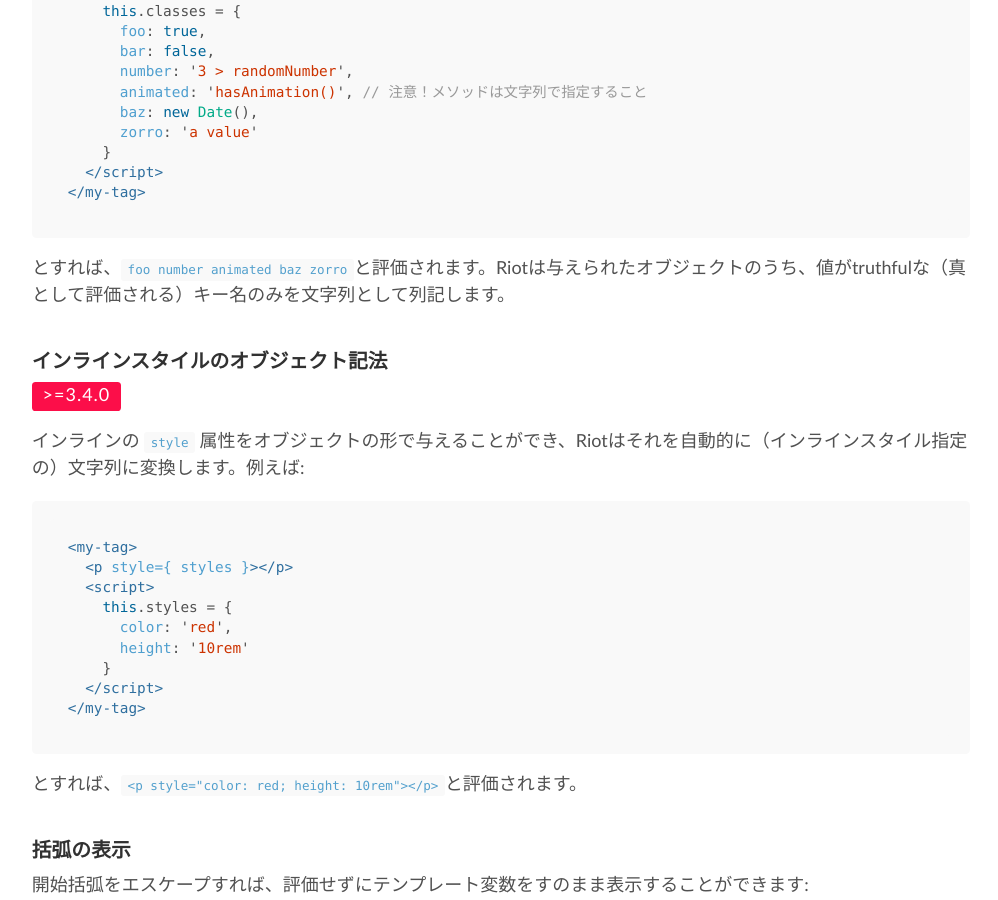
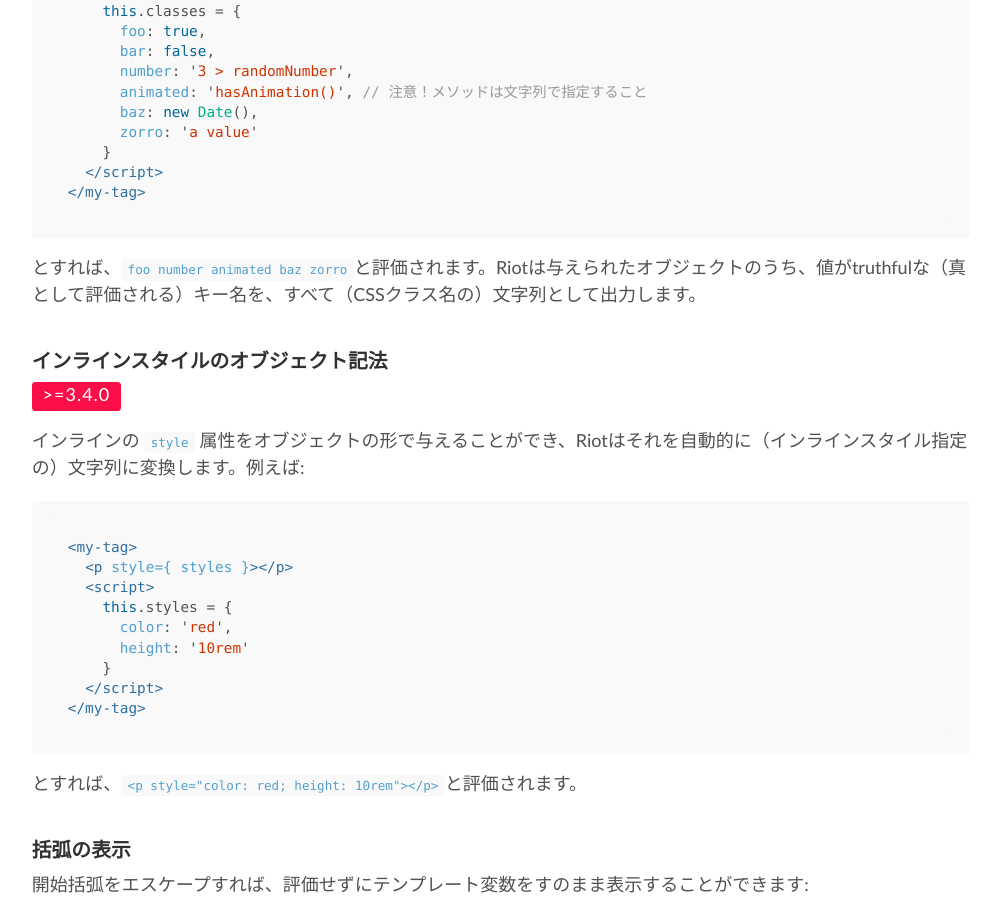
Before and after one commit to riot/riot.github.io, a Jekyll site: the page built from ja/guide/index.md, in a window 1280 px wide and 900 px high, scrolled down 13493 px. Shown: the whole window, without its empty margins (139-1137 px from the left). Built offline with Jekyll 4.4.1, drawn with Linux system fonts in a browser that asks for light colours; nearby versions of some CDN libraries.

Commit message:
Update index.md

````diff
--- a/ja/guide/index.md
+++ b/ja/guide/index.md
@@ -533,7 +533,7 @@ DOMエレメントのCSSクラス名指定に、オブジェクトを使うこ
 </my-tag>
 ```
 
-とすれば、`foo number animated baz zorro`と評価されます。Riotは与えられたオブジェクトのうち、値がtruthfulな（真として評価される）キー名のみを文字列として列記します。
+とすれば、`foo number animated baz zorro`と評価されます。Riotは与えられたオブジェクトのうち、値がtruthfulな（真として評価される）キー名を、すべて（CSSクラス名の）文字列として出力します。
 
 
 ### インラインスタイルのオブジェクト記法
````
